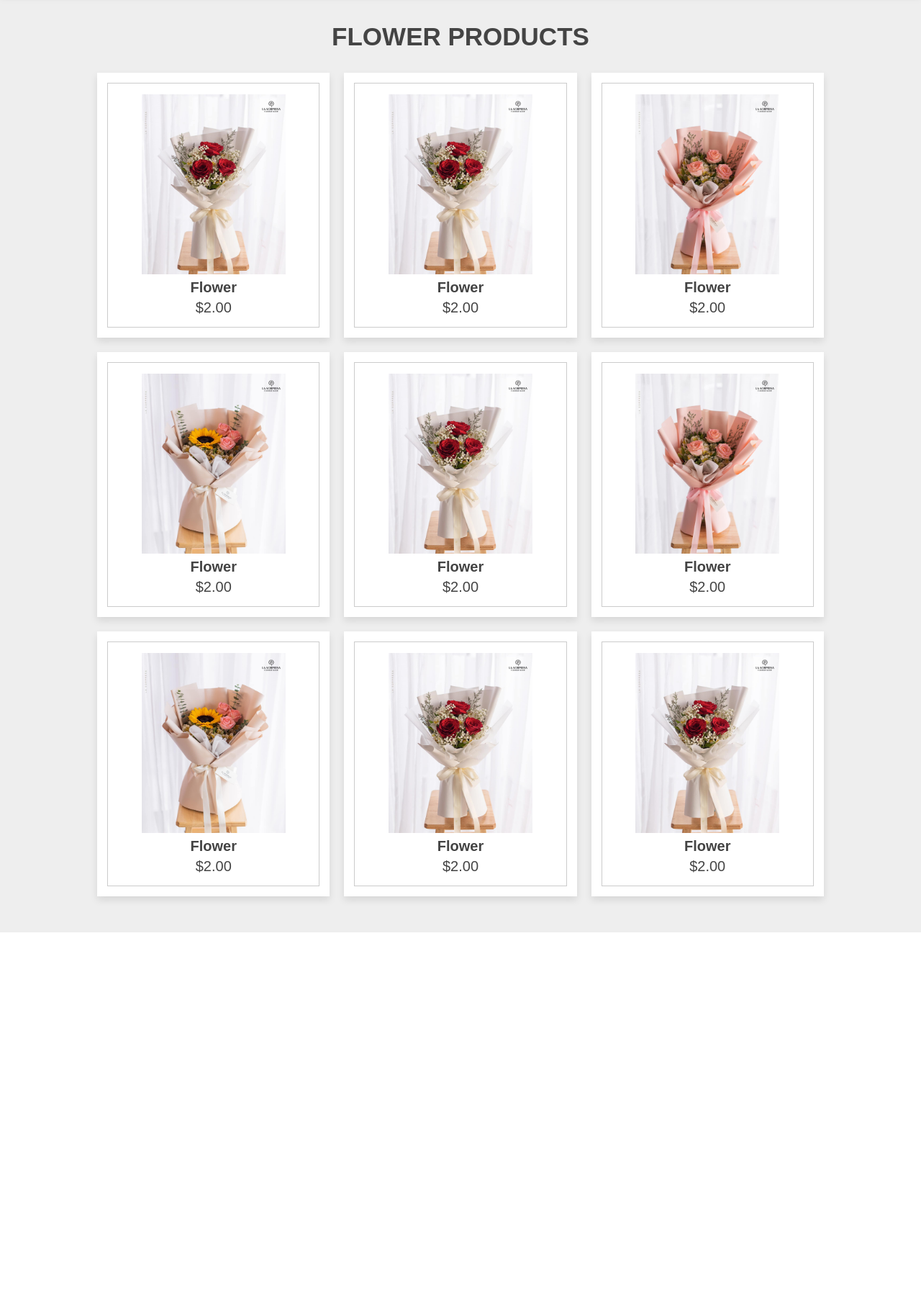
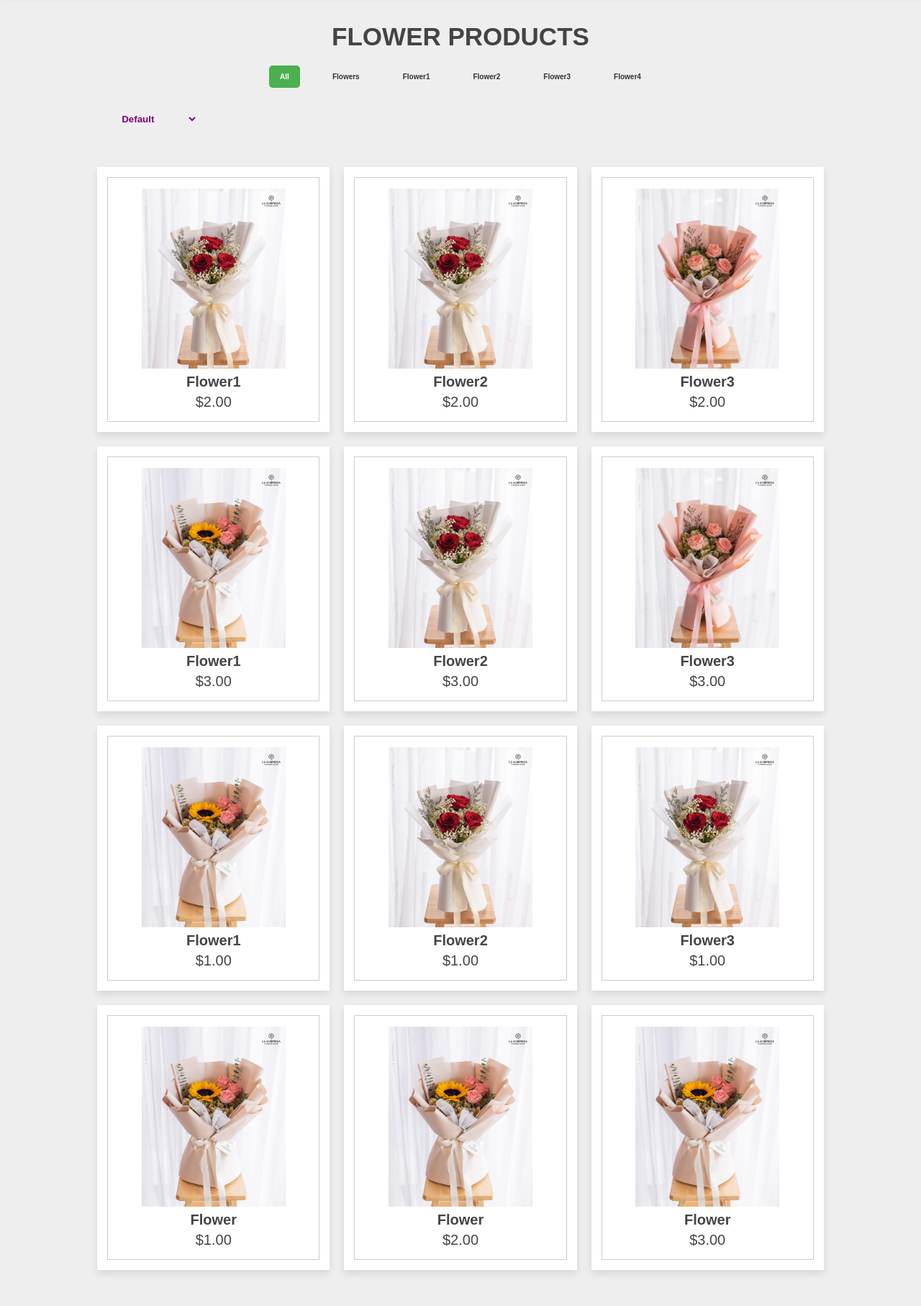
Before and after one commit to seyan5/lasorpresa, a PHP site: page /users/products.html in a window 1280 px wide. Shown: the part 99-1913 px from the top of the page at 72% size. Before the commit the page ends 1394 px from the top, so only its background shows below. Run offline with PHP 8.4, Linux system fonts and the light colour scheme; some libraries are stand-ins or nearby versions.

Commit message:
"Updated CSS, PHP, and JavaScript files to add filtering and sorting functionality to product list, and made minor changes to HTML structure and content."git

```diff
--- a/css/product.css
+++ b/css/product.css
@@ -59,6 +59,43 @@ section{
 
 .heading span{
     color: var(--pink);
+}
+
+/* Base styles for the indicator */
+.indicator {
+   list-style: none; /* Remove default list styling */
+   padding: 0; /* Remove default padding */
+   display: flex; /* Use flexbox for horizontal layout */
+   justify-content: center; /* Center items horizontally */
+   margin: 20px 0; /* Add some margin above and below the indicator */
+}
+
+/* Styles for each indicator item */
+.indicator li {
+   margin: 0 15px; /* Space between items */
+   cursor: pointer; /* Change cursor to pointer on hover */
+   transition: all 0.3s ease; /* Smooth transition for hover effects */
+}
+
+/* Styles for the anchor tags inside the indicator items */
+.indicator li a {
+   text-decoration: none; /* Remove underline from links */
+   color: #333; /* Default text color */
+   font-weight: bold; /* Make the text bold */
+   padding: 10px 15px; /* Add padding for clickable area */
+   border-radius: 5px; /* Rounded corners */
+}
+
+/* Active state for the currently selected filter */
+.indicator li.active a {
+   background-color: #4CAF50; /* Green background for active item */
+   color: white; /* White text for active item */
+}
+
+/* Hover effect for filter items */
+.indicator li:hover a {
+   background-color: #f0f0f0; /* Light gray background on hover */
+   color: #4CAF50; /* Change text color on hover */
 }
 
 .btn{
@@ -377,6 +414,22 @@ body{
    color:#fff;
 }
 
+.filter-condition{
+   padding: 20px;
+   height: 100px;
+   font-size: 20px;
+   font-weight: bold;
+}
+.filter-condition select{
+   width: 120px;
+    padding: 0 0 0 10px;
+    border: none;
+    outline: none;
+    font-weight: bold;
+    color: purple;
+    background: transparent;
+    cursor: pointer;
+}
 
 @media (max-width:991px){
 
--- a/js/product.js
+++ b/js/product.js
@@ -1,22 +1,119 @@
-let preveiwContainer = document.querySelector('.products-preview');
-let previewBox = preveiwContainer.querySelectorAll('.preview');
+let previewContainer = document.querySelector('.products-preview');
+let previewBox = previewContainer.querySelectorAll('.preview');
 
-document.querySelectorAll('.products-container .product').forEach(product =>{
-  product.onclick = () =>{
-    preveiwContainer.style.display = 'flex';
+document.querySelectorAll('.products-container .product').forEach(product => {
+    product.onclick = () => {
+        previewContainer.style.display = 'flex';
         let name = product.getAttribute('data-name');
-    previewBox.forEach(preview =>{
+        previewBox.forEach(preview => {
             let target = preview.getAttribute('data-target');
-      if(name == target){
+            if (name == target) {
                 preview.classList.add('active');
             }
         });
     };
 });
 
-previewBox.forEach(close =>{
-  close.querySelector('.fa-times').onclick = () =>{
+previewBox.forEach(close => {
+    close.querySelector('.fa-times').onclick = () => {
         close.classList.remove('active');
-    preveiwContainer.style.display = 'none';
+        previewContainer.style.display = 'none';
     };
 });
+
+(function() {
+    let field = document.querySelector('.products-container');
+    let li = Array.from(field.children);
+
+    // Function to filter products based on categories
+    function FilterProduct() {
+        for (let i of li) {
+            const name = i.querySelector('h3').textContent.trim();
+            i.setAttribute("data-category", name); // Set category based on product name
+
+            const price = i.querySelector('.price').textContent.trim();
+            const priceValue = Number(price.substring(1)); // Remove the dollar sign and convert to number
+            i.setAttribute("data-price", priceValue);
+        }
+
+        let indicator = document.querySelector('.indicator').children;
+
+        this.run = function() {
+            for (let i = 0; i < indicator.length; i++) {
+                indicator[i].onclick = function() {
+                    for (let x = 0; x < indicator.length; x++) {
+                        indicator[x].classList.remove('active');
+                    }
+                    this.classList.add('active');
+                    const displayItems = this.getAttribute('data-filter');
+
+                    for (let z = 0; z < li.length; z++) {
+                        li[z].style.transform = "scale(0)";
+                        setTimeout(() => {
+                            li[z].style.display = "none";
+                        }, 500);
+
+                        if ((li[z].getAttribute('data-category') === displayItems) || displayItems === "all") {
+                            li[z].style.transform = "scale(1)";
+                            setTimeout(() => {
+                                li[z].style.display = "block";
+                            }, 500);
+                        }
+                    }
+                };
+            }
+        };
+    }
+
+    // Function to sort products based on price
+    function SortProduct() {
+        let select = document.getElementById('select');
+
+        this.run = () => {
+            addEvent();
+        };
+
+        function addEvent() {
+            select.onchange = sortingValue;
+        }
+
+        function sortingValue() {
+            if (this.value === 'Default') {
+                resetProducts();
+            }
+            if (this.value === 'LowToHigh') {
+                sortProducts(true);
+            }
+            if (this.value === 'HighToLow') {
+                sortProducts(false);
+            }
+        }
+
+        function resetProducts() {
+            while (field.firstChild) {
+                field.removeChild(field.firstChild);
+            }
+            li.forEach(product => {
+                field.appendChild(product);
+            });
+        }
+
+        function sortProducts(asc) {
+            let dm = asc ? 1 : -1;
+            li.sort((a, b) => {
+                const ax = Number(a.getAttribute('data-price'));
+                const bx = Number(b.getAttribute('data-price'));
+                return (ax - bx) * dm;
+            });
+
+            resetProducts();
+            li.forEach(product => {
+                field.appendChild(product);
+            });
+        }
+    }
+
+    // Initialize the filtering and sorting functionality
+    new FilterProduct().run();
+    new SortProduct().run();
+})();
--- a/users/products.html
+++ b/users/products.html
@@ -49,63 +49,99 @@
 <section>
   <div class="container">
 
-    <h3 class="title"> Flower products </h3>
+   <h3 class="title"> Flower products </h3>
+
+   <ul class="indicator">
+      <li data-filter="all" class="active"><a href="#">All</a></li>
+      <li data-filter="Flower"><a href="#">Flowers</a></li>
+      <li data-filter="Flower1"><a href="#">Flower1</a></li>
+      <li data-filter="Flower2"><a href="#">Flower2</a></li>
+      <li data-filter="Flower3"><a href="#">Flower3</a></li>
+      <li data-filter="Flower4"><a href="#">Flower4</a></li>
+   </ul>
+
+    <div class="filter-condition">
+      <select name="" id="select">
+         <option value="Default">Default</option>
+         <option value="LowToHigh">Low to High</option>
+         <option value="HighToLow">High to Low</option>
+      </select>
+   </div>
 
     <div class="products-container">
 
        <div class="product" data-name="p-1">
           <img src="../ivd/flower1.jpg" alt="">
-          <h3>Flower</h3>
+          <h3>Flower1</h3>
           <div class="price">$2.00</div>
        </div>
 
        <div class="product" data-name="p-2">
           <img src="../ivd/flower1.jpg" alt="">
-          <h3>Flower</h3>
+          <h3>Flower2</h3>
           <div class="price">$2.00</div>
        </div>
 
        <div class="product" data-name="p-3">
           <img src="../ivd/flower2.jpg" alt="">
-          <h3>Flower</h3>
+          <h3>Flower3</h3>
           <div class="price">$2.00</div>
        </div>
 
        <div class="product" data-name="p-4">
           <img src="../ivd/flower3.jpg" alt="">
-          <h3>Flower</h3>
-          <div class="price">$2.00</div>
+          <h3>Flower1</h3>
+          <div class="price">$3.00</div>
        </div>
 
        <div class="product" data-name="p-5">
           <img src="../ivd/flower1.jpg" alt="">
-          <h3>Flower</h3>
-          <div class="price">$2.00</div>
+          <h3>Flower2</h3>
+          <div class="price">$3.00</div>
        </div>
 
        <div class="product" data-name="p-6">
           <img src="../ivd/flower2.jpg" alt="">
-          <h3>Flower</h3>
-          <div class="price">$2.00</div>
+          <h3>Flower3</h3>
+          <div class="price">$3.00</div>
        </div>
 
        <div class="product" data-name="p-6">
           <img src="../ivd/flower3.jpg" alt="">
-          <h3>Flower</h3>
-          <div class="price">$2.00</div>
+          <h3>Flower1</h3>
+          <div class="price">$1.00</div>
        </div>
 
        <div class="product" data-name="p-6">
           <img src="../ivd/flower1.jpg" alt="">
-          <h3>Flower</h3>
-          <div class="price">$2.00</div>
+          <h3>Flower2</h3>
+          <div class="price">$1.00</div>
         </div>
 
-     <div class="product" data-name="p-6">
-        <img src="../ivd/flower1.jpg" alt="">
-        <h3>Flower</h3>
-        <div class="price">$2.00</div>
-    </div>
+         <div class="product" data-name="p-6">
+            <img src="../ivd/flower1.jpg" alt="">
+            <h3>Flower3</h3>
+            <div class="price">$1.00</div>
+         </div>
+
+         <div class="product" data-name="p-4">
+            <img src="../ivd/flower3.jpg" alt="">
+            <h3>Flower</h3>
+            <div class="price">$1.00</div>
+         </div>
+
+         <div class="product" data-name="p-4">
+            <img src="../ivd/flower3.jpg" alt="">
+            <h3>Flower</h3>
+            <div class="price">$2.00</div>
+         </div>
+
+         <div class="product" data-name="p-4">
+            <img src="../ivd/flower3.jpg" alt="">
+            <h3>Flower</h3>
+            <div class="price">$3.00</div>
+         </div>
+
 
     </div>
 
```
Also changed, not shown: index.php (+7 -2 lines). Lines whose indentation alone changed are shown as unchanged.
